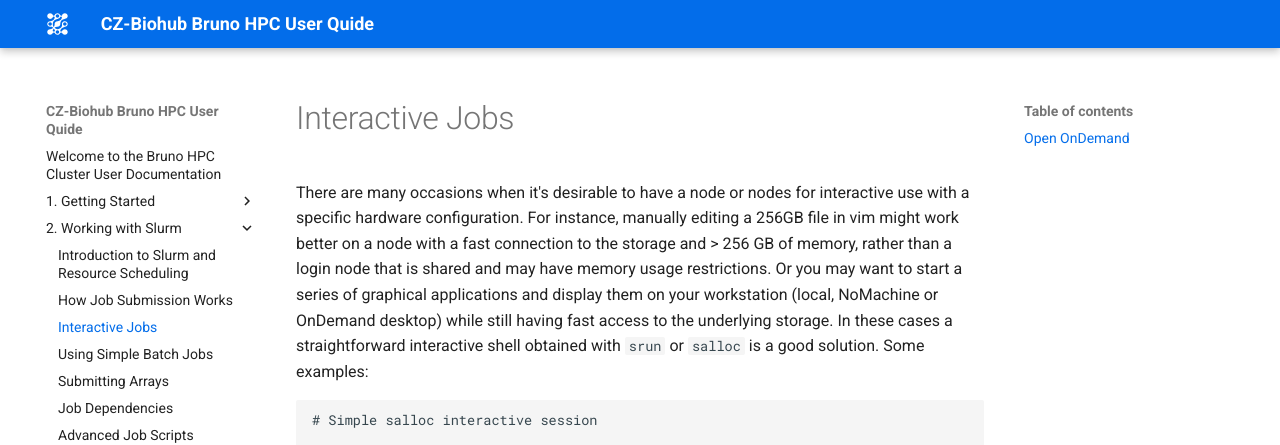
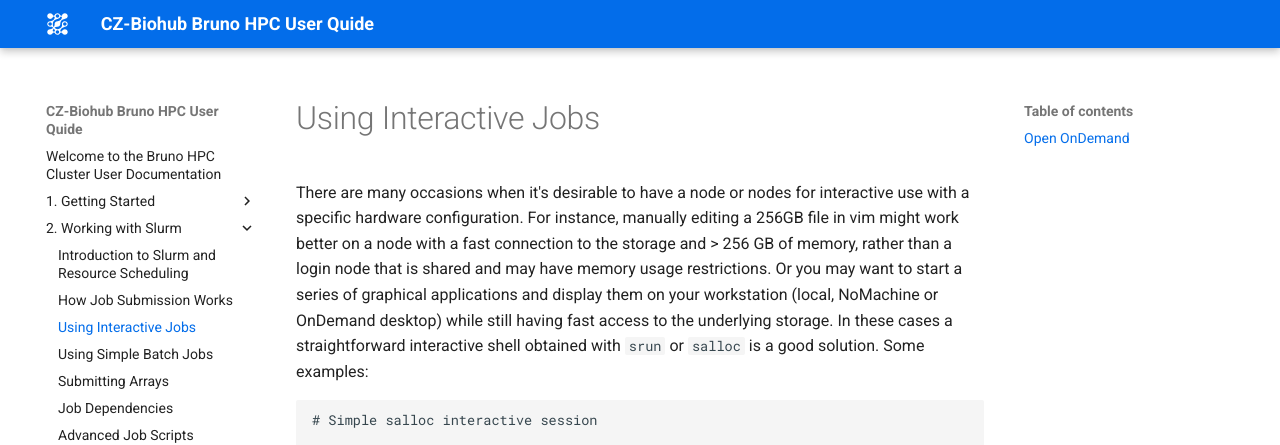
Before and after one commit to biohub-hpc/bruno-hpc-documentation, an MkDocs documentation site: the page built from docs/2._Working_with_Slurm/c._Using_Interactive_Jobs.md, in a window 1280 px wide and 1375 px high. Shown: the top 445 px of the window. Built offline with MkDocs 1.6.1 and Material for MkDocs 9.7.7, drawn with Linux system fonts in a browser that asks for light colours.

Commit message:
Update c._Using_Interactive_Jobs.md

```diff
--- a/docs/2._Working_with_Slurm/c._Using_Interactive_Jobs.md
+++ b/docs/2._Working_with_Slurm/c._Using_Interactive_Jobs.md
@@ -1,4 +1,4 @@
-# Interactive Jobs
+# Using Interactive Jobs
 
 There are many occasions when it's desirable to have a node or nodes for interactive use with a specific hardware configuration. For instance, manually editing a 256GB file in vim might work better on a node with a fast connection to the storage and > 256 GB of memory, rather than a login node that is shared and may have memory usage restrictions. Or you may want to start a series of graphical applications and display them on your workstation (local, NoMachine or OnDemand desktop) while still having fast access to the underlying storage. In these cases a straightforward interactive shell obtained with `srun` or `salloc` is a good solution. Some examples:
 
```
